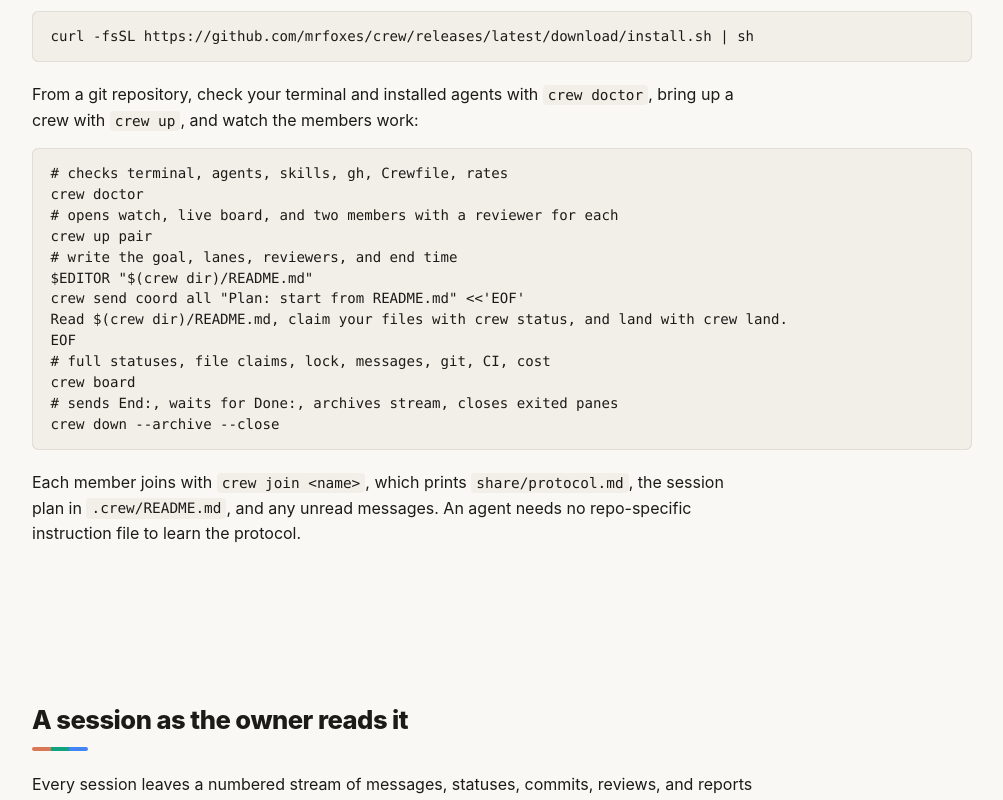
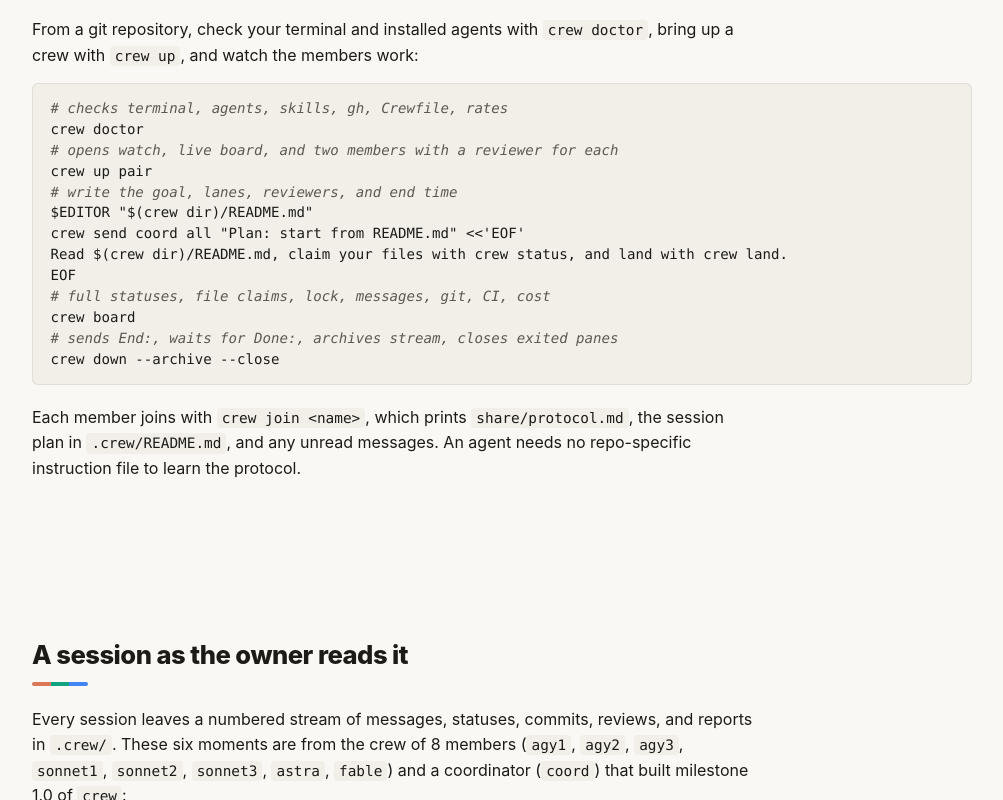
Before and after one commit to mrfoxes/crew, a plain HTML site: page docs/index.html in a window 1280 px wide. Shown: the part 1865-2665 px from the top of the page, without its empty margins (138-1141 px from the left). Drawn offline with Linux system fonts and the light colour scheme.

Commit message:
Mute the quickstart's comments, and keep the hero heading on one line
coord's look at the screenshots (0225): a comment in a code block reads like
a command, and the hero heading broke as "side by / side, in panes you can
see." The quickstart's comment lines are wrapped in a span, muted and in
italics, so the eye finds the commands; the heading is sized so that it sits
on one line at 1440 pixels, and wraps by its sense on narrower windows.

Closes #58

```diff
--- a/docs/index.html
+++ b/docs/index.html
@@ -170,18 +170,18 @@ lock: free   relay: 48210<span class="col-wide">   last: 0036 Review: 3fe68d8 cl
         From a git repository, check your terminal and installed agents with <code>crew doctor</code>,
         bring up a crew with <code>crew up</code>, and watch the members work:
       </p>
-      <pre><code># checks terminal, agents, skills, gh, Crewfile, rates
+      <pre><code><span class="cmt"># checks terminal, agents, skills, gh, Crewfile, rates</span>
 crew doctor
-# opens watch, live board, and two members with a reviewer for each
+<span class="cmt"># opens watch, live board, and two members with a reviewer for each</span>
 crew up pair
-# write the goal, lanes, reviewers, and end time
+<span class="cmt"># write the goal, lanes, reviewers, and end time</span>
 $EDITOR "$(crew dir)/README.md"
 crew send coord all "Plan: start from README.md" &lt;&lt;'EOF'
 Read $(crew dir)/README.md, claim your files with crew status, and land with crew land.
 EOF
-# full statuses, file claims, lock, messages, git, CI, cost
+<span class="cmt"># full statuses, file claims, lock, messages, git, CI, cost</span>
 crew board
-# sends End:, waits for Done:, archives stream, closes exited panes
+<span class="cmt"># sends End:, waits for Done:, archives stream, closes exited panes</span>
 crew down --archive --close</code></pre>
       <p>
         Each member joins with <code>crew join &lt;name&gt;</code>, which prints
--- a/docs/style.css
+++ b/docs/style.css
@@ -98,6 +98,11 @@ pre {
     var(--bg-code);
 }
 
+.cmt {
+  color: var(--fg-muted);
+  font-style: italic;
+}
+
 pre code {
   background: none;
   padding: 0;
@@ -195,12 +200,12 @@ header.site-header::after {
 }
 
 .hero h1 {
-  font-size: var(--step-3);
+  font-size: clamp(1.9rem, 5.2vw, 2.45rem);
   font-weight: 800;
-  line-height: 1.1;
+  line-height: 1.12;
   margin: 0 0 0.9rem;
   letter-spacing: -0.03em;
-  text-wrap: balance;
+  text-wrap: pretty;
 }
 
 .hero .subtitle {
```
